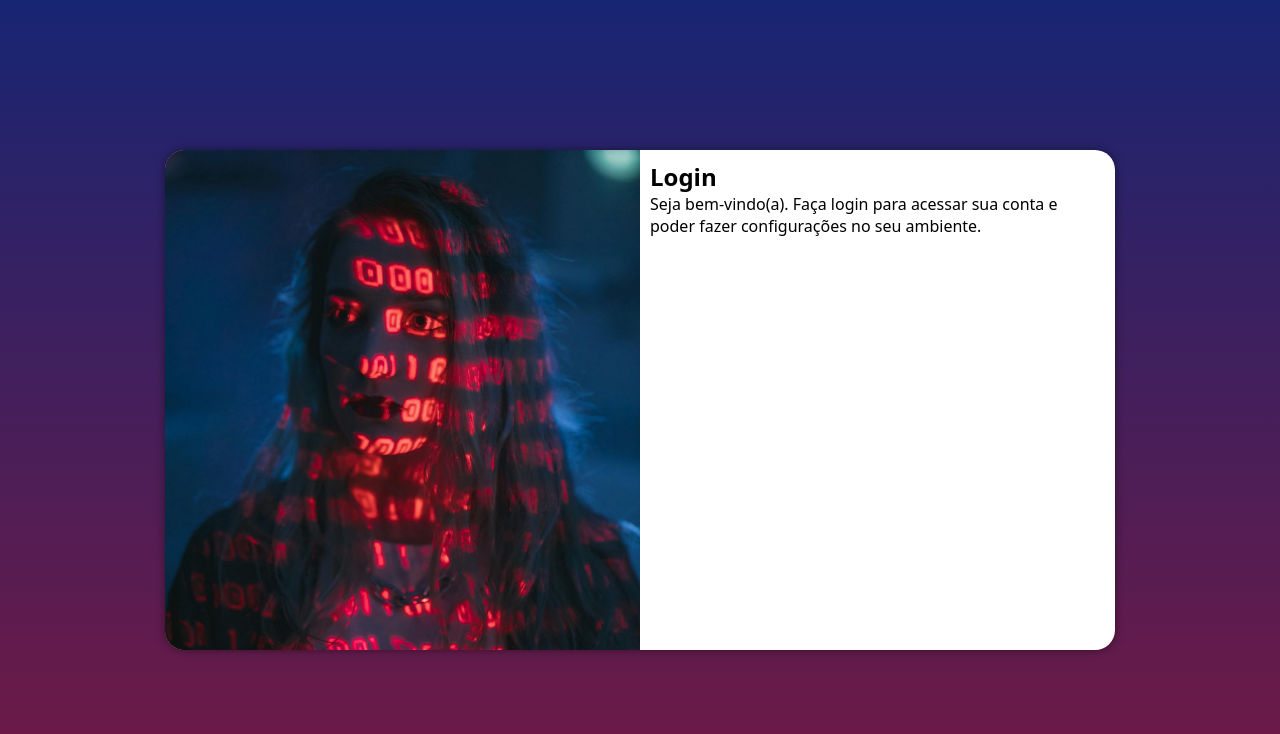
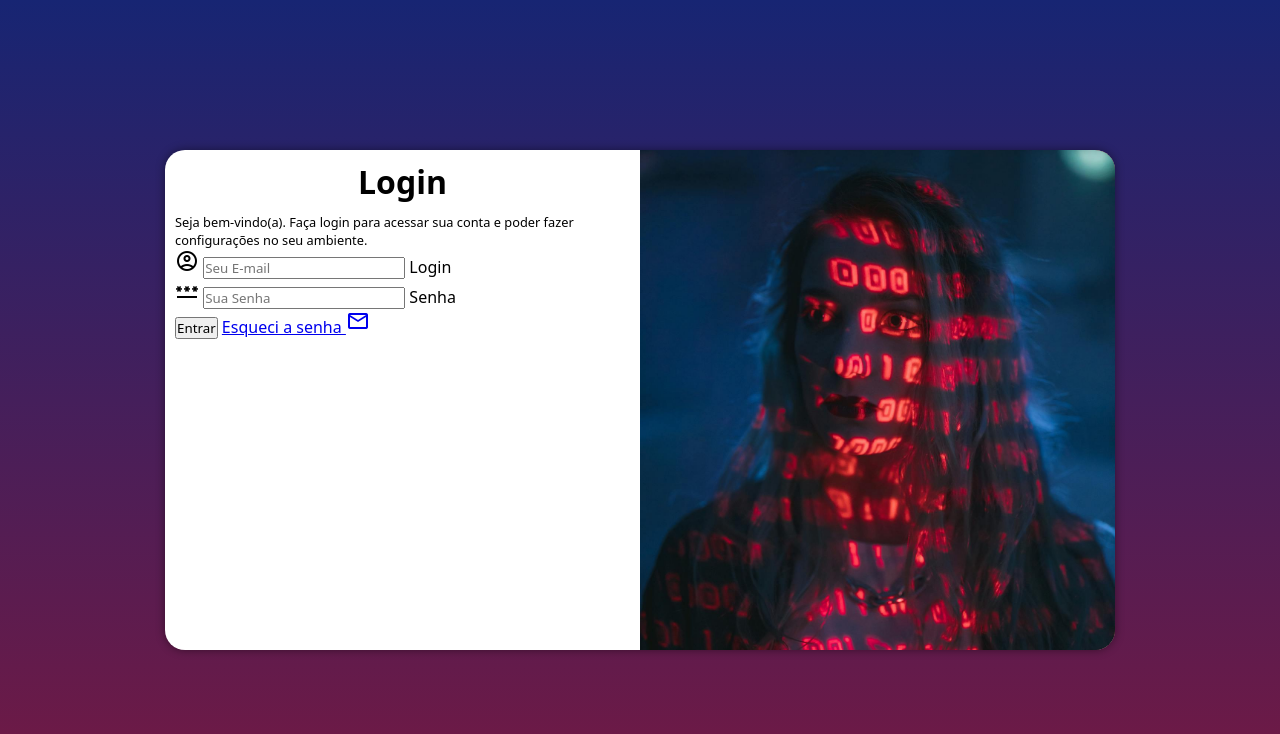
Before and after one commit to Gabr1elSilva/projeto-login, a plain HTML site: page index.html in a window 1280 px wide. Drawn offline with nearby package versions, Linux system fonts and the light colour scheme.

Commit message:
Adicionei o formulário

```diff
--- a/index.html
+++ b/index.html
@@ -1,12 +1,16 @@
 <!DOCTYPE html>
 <html lang="pt-br">
+
 <head>
     <meta charset="UTF-8">
     <meta name="viewport" content="width=device-width, initial-scale=1.0">
     <title>Login</title>
+    <link rel="stylesheet"
+        href="https://fonts.googleapis.com/css2?family=Material+Symbols+Outlined:opsz,wght,FILL,GRAD@20..48,100..700,0..1,-50..200" />
     <link rel="stylesheet" href="style/style.css">
     <link rel="stylesheet" href="style/media-query.css">
 </head>
+
 <body>
     <main>
         <section id="login">
@@ -16,11 +20,30 @@
             <div id="formulario">
                 <h1>Login</h1>
                 <p>Seja bem-vindo(a). Faça login para acessar sua conta e poder fazer configurações no seu ambiente.</p>
-                <form action="login.php" method="post">
-
+                <form action="login.php" method="post" autocomplete="on">
+                    <div class="campo">
+                        <span class="material-symbols-outlined">
+                            account_circle
+                        </span>
+                        <input type="email" name="login" id="ilogin" placeholder="Seu E-mail" autocomplete="email" required maxlength="30">
+                        <label for="ilogin">Login</label>
+                    </div>
+                    <div class="campo">
+                        <span class="material-symbols-outlined">
+                            password
+                        </span>
+                        <input type="password" name="senha" id="isenha" placeholder="Sua Senha"
+                            autocomplete="current-password" required minlength="8" maxlength="20">
+                        <label for="isenha">Senha</label>
+                    </div>
+                    <input type="submit" value="Entrar">
+                    <a href="esqueci.html">Esqueci a senha <span class="material-symbols-outlined">
+                            mail
+                        </span></a>
                 </form>
             </div>
         </section>
     </main>
 </body>
+
 </html>
--- a/style/media-query.css
+++ b/style/media-query.css
@@ -9,13 +9,13 @@
         width: 80vw;
     }
 
-    section#login > div#imagem {
+    section#login>div#imagem {
         float: left;
         width: 30%;
         height: 100%;
     }
 
-    section#login > div#formulario {
+    section#login>div#formulario {
         float: right;
         width: 70%;
     }
@@ -30,14 +30,22 @@
         width: 950px;
     }
 
-    section#login > div#imagem {
-        float: left;
+    section#login>div#imagem {
+        float: right;
         width: 50%;
         height: 100%;
     }
 
-    section#login > div#formulario {
-        float: right;
+    section#login>div#formulario {
+        float: left;
         width: 50%;
     }
+
+    div#formulario>h1 {
+        font-size: 2em;
+    }
+
+    div#formulario>p {
+        font-size: 0.8em;
+    }
 }
--- a/style/style.css
+++ b/style/style.css
@@ -17,7 +17,8 @@
    box-sizing: border-box;
 }
 
- body, html {
+body,
+html {
    background-color: #59121F;
    height: 100vh;
    width: 100vw;
@@ -35,7 +36,7 @@
    left: 50%;
    overflow: hidden;
 
-    transform: translate(-50%,-50%);
+   transform: translate(-50%, -50%);
    background-color: white;
    width: 250px;
    height: 500px;
@@ -46,7 +47,7 @@
    transition-timing-function: ease;
 }
 
- section#login > div#imagem {
+section#login>div#imagem {
    display: block;
    background: #59121F url(../assets/back.jpg);
    background-size: cover;
@@ -54,7 +55,16 @@
    height: 200px;
 }
 
- section#login > div#formulario {
+section#login>div#formulario {
    display: block;
    padding: 10px;
 }
+
+div#formulario>h1 {
+   text-align: center;
+   margin-bottom: 10px;
+}
+
+div#formulario>p {
+   font-size: 0.8em;
+}
```
Lines whose indentation alone changed are shown as unchanged.
